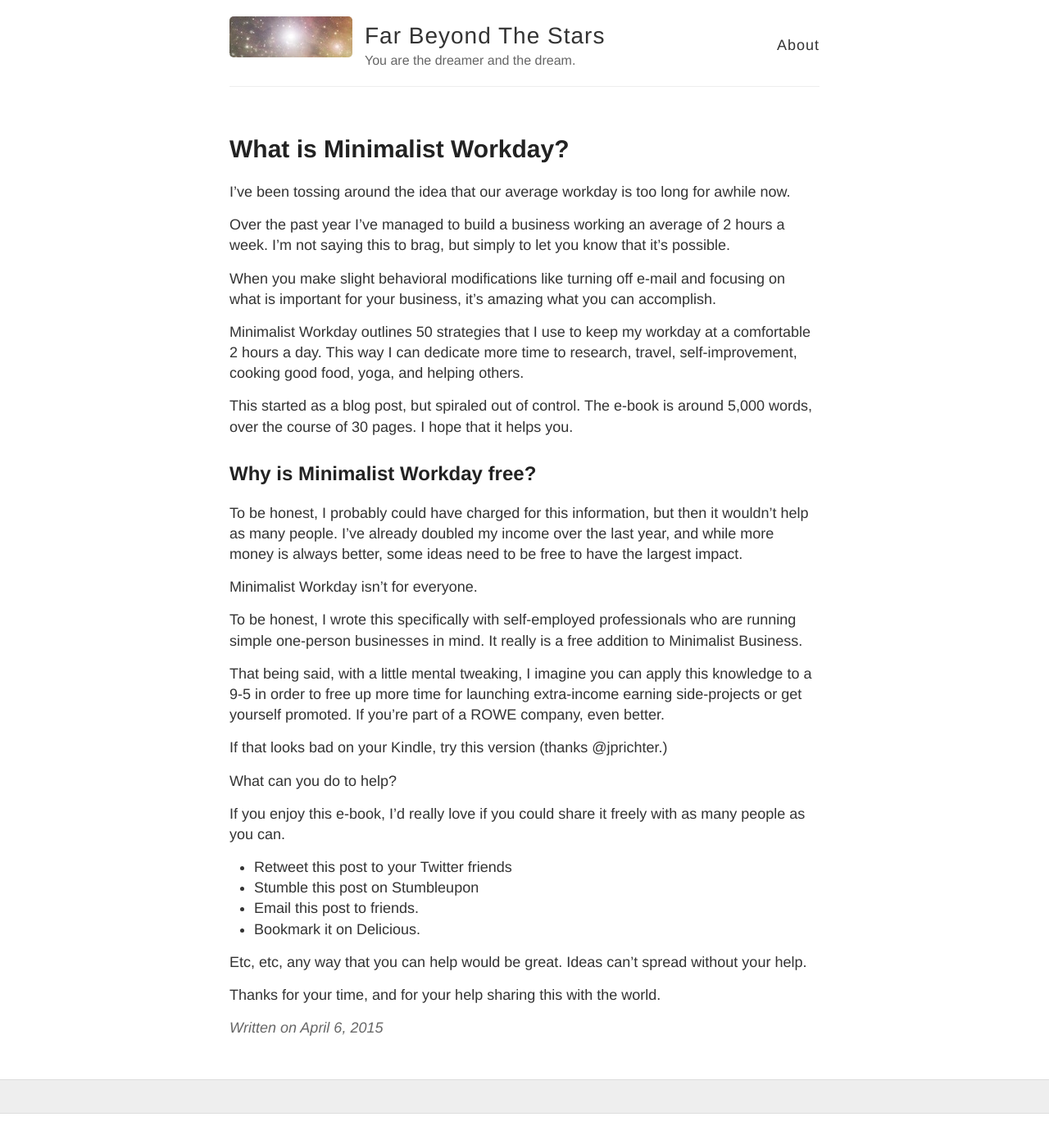
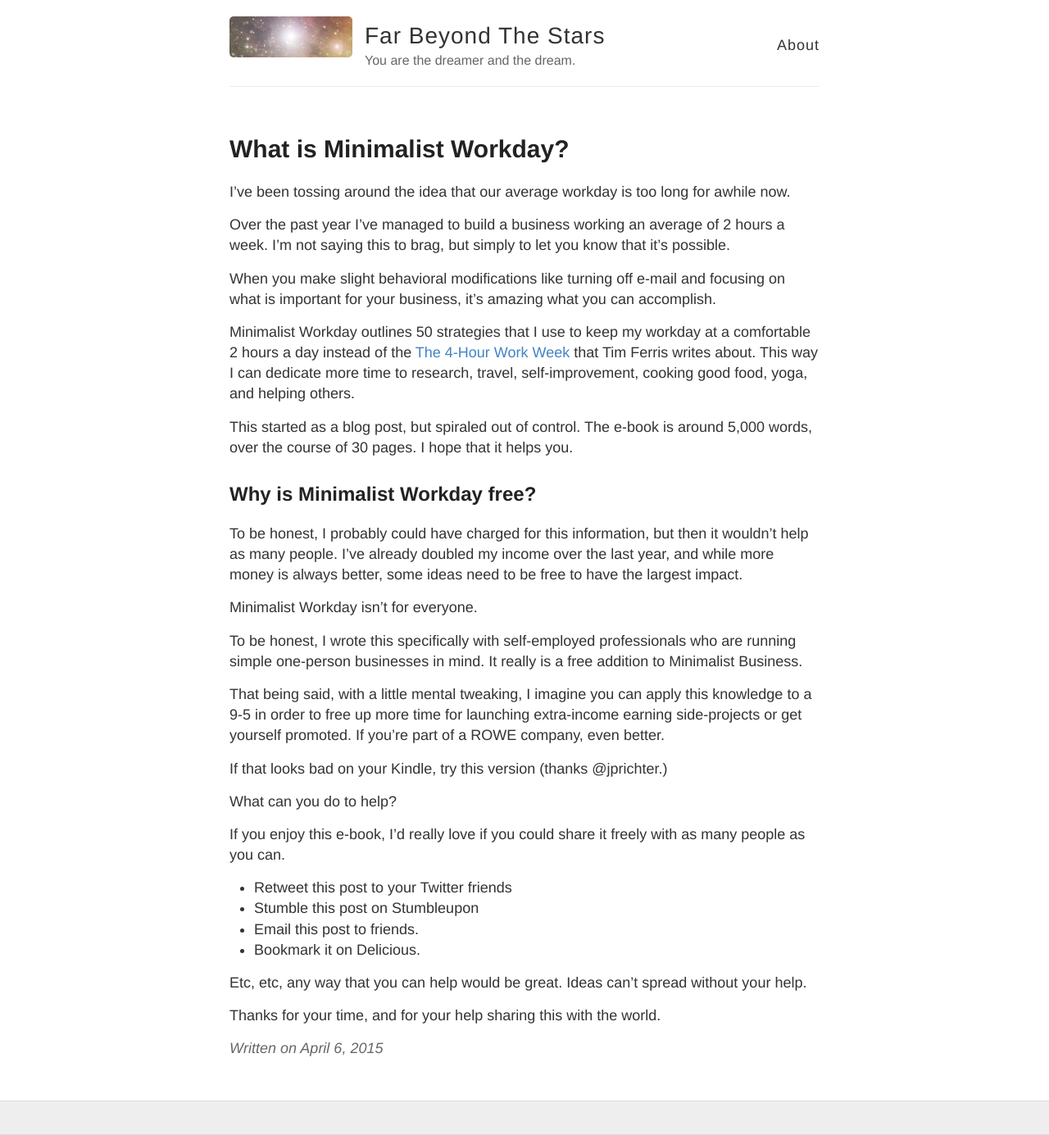
Before and after one commit to kripikroli/dev_farbeyondthestars, a Jekyll site: the page built from _posts/2015-4-6-minimalist-workday.md, in a window 1280 px wide. Shown: the whole page at 82% size. Built offline with Jekyll 4.4.1, drawn with Linux system fonts in a browser that asks for light colours; Markdown is read by kramdown in place of the engine named in the settings; before the commit the page ends 1359 px from its top, so only the background shows below that.

Commit message:
Update 2015-4-6-minimalist-workday.md

```diff
--- a/_posts/2015-4-6-minimalist-workday.md
+++ b/_posts/2015-4-6-minimalist-workday.md
@@ -10,7 +10,7 @@ Over the past year I’ve managed to build a business working an average of 2 ho
 <p>
 When you make slight behavioral modifications like turning off e-mail and focusing on what is important for your business, it’s amazing what you can accomplish.
 <p>
-Minimalist Workday outlines 50 strategies that I use to keep my workday at a comfortable 2 hours a day. This way I can dedicate more time to research, travel, self-improvement, cooking good food, yoga, and helping others.
+Minimalist Workday outlines 50 strategies that I use to keep my workday at a comfortable 2 hours a day instead of the <a href="http://www.runtogold.com/fourhourworkweekbook" title="Great book on productivity." target="_blank">The 4-Hour Work Week</a> that Tim Ferris writes about. This way I can dedicate more time to research, travel, self-improvement, cooking good food, yoga, and helping others.
 <p>
 This started as a blog post, but spiraled out of control. The e-book is around 5,000 words, over the course of 30 pages. I hope that it helps you.
 <p>
```
